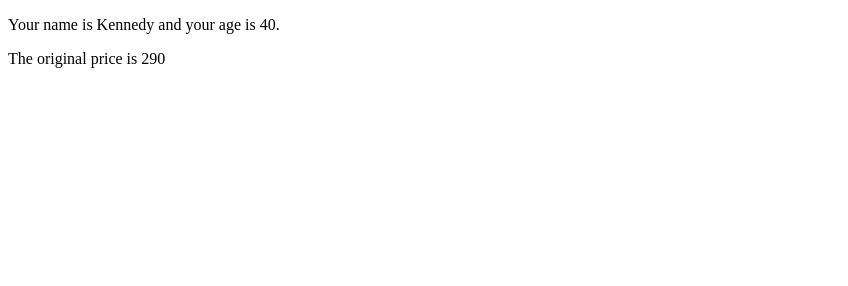
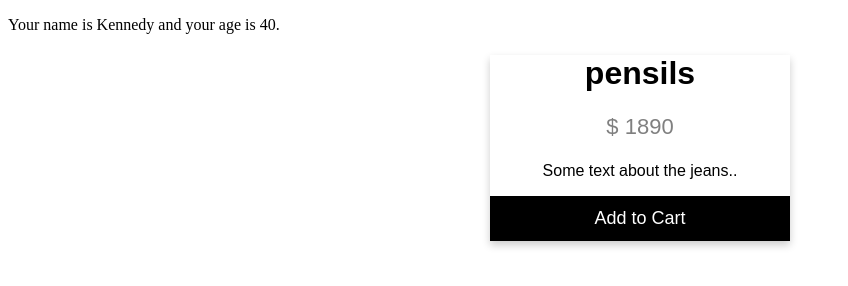
Before and after one commit to muthuri-dev/webby-wedsday, a plain HTML site: page index.html in a window 1280 px wide. Shown: the whole page, without its empty margins (0-848 px from the left). Drawn offline with Linux system fonts and the light colour scheme.

Commit message:
Update global.css and index.html files

```diff
--- a/global.css
+++ b/global.css
@@ -0,0 +1,28 @@
+.card {
+  box-shadow: 0 4px 8px 0 rgba(0, 0, 0, 0.2);
+  max-width: 300px;
+  margin: auto;
+  text-align: center;
+  font-family: arial;
+}
+
+.price {
+  color: grey;
+  font-size: 22px;
+}
+
+.card button {
+  border: none;
+  outline: 0;
+  padding: 12px;
+  color: white;
+  background-color: #000;
+  text-align: center;
+  cursor: pointer;
+  width: 100%;
+  font-size: 18px;
+}
+
+.card button:hover {
+  opacity: 0.7;
+}
--- a/index.html
+++ b/index.html
@@ -8,7 +8,12 @@
   </head>
   <body>
     <p id="test"></p>
-    <p id="shop"></p>
+    <div class="card">
+      <h1 id="name"></h1>
+      <p class="price" id="shop"></p>
+      <p>Some text about the jeans..</p>
+      <p><button>Add to Cart</button></p>
+    </div>
     <script type="module" src="./script.js"></script>
   </body>
 </html>
--- a/script.js
+++ b/script.js
@@ -4,7 +4,12 @@ import Item from "./modules/shop.js";
 document.getElementById("test").innerHTML = message();
 
 // the classes
-const newItem = new Item("pen", 500);
+const newItem = new Item("pensils", 500);
+const item1 = new Item("books", 700);
+const item2 = new Item("laptop", 2100);
+const item3 = new Item("set", 450);
+const item4 = new Item("table", 1570);
 
-document.querySelector("#shop").innerHTML =
-  "The original price is " + newItem.getDiscount();
+//document.querySelector("#shop").innerHTML = "$ " + newItem.getDiscount();
+document.querySelector("#shop").innerHTML = "$ " + item2.getDiscount();
+document.querySelector("#name").innerHTML = newItem.name;
```
